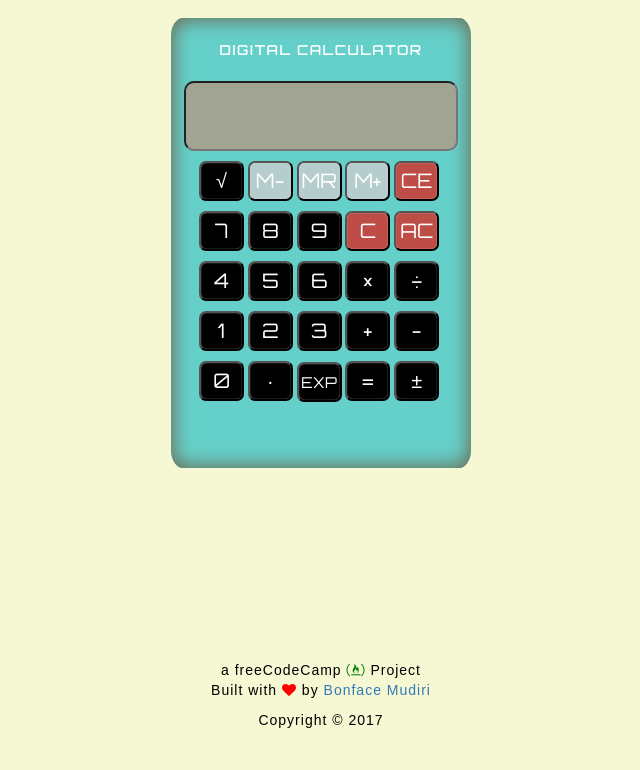
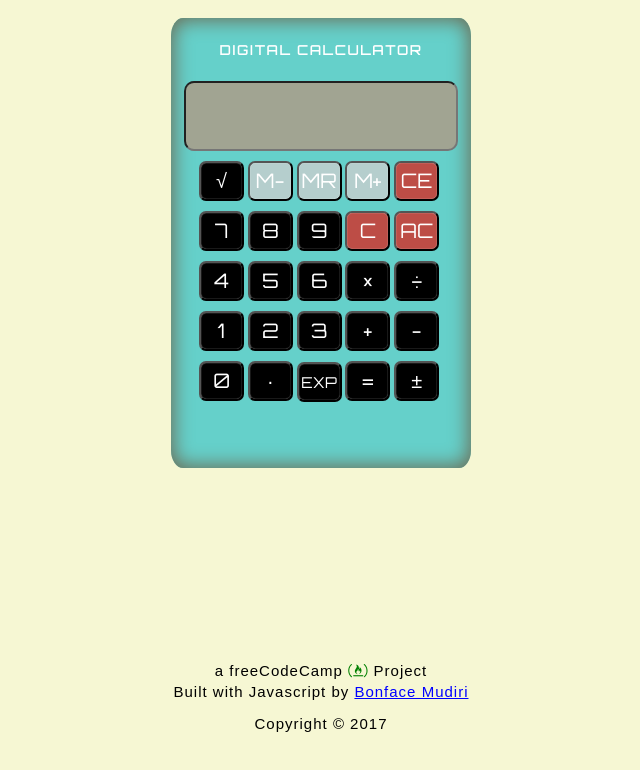
Before and after one commit to iambonface/javascript-calculator, a plain HTML site: page index.html in a window 1280 px wide. Shown: the whole page, without its empty margins (319-959 px from the left). Drawn offline with nearby package versions, Linux system fonts and the light colour scheme; a web font is replaced by a local one.

Commit message:
Update README.md and .bottom style in css/calc-style.css

```diff
--- a/css/calc-style.css
+++ b/css/calc-style.css
@@ -93,7 +93,6 @@ body{
 	bottom: 0;
 	width: 100%;
 	height: 50px;
-	background-color: #f6f7d3;
 	position: fixed;
 	color: #000;
 	text-align: center;
@@ -104,17 +103,19 @@ body{
 	font-family: 'Basic', sans-serif;
 
 }
+.bottom .content{
+	color: #000;
+	font-size: 15px;
+}
 
 
-.fa{
-	color: black;
+.fa-free-code-camp{
+	color: green;
 }
 
-.fa-heart{
-	color: red;
-}
-.fa-free-code-camp{
-	color: green;
+.bottom .content a{
+	color: blue;
+	text-decoration: underline;
 }
 
 
--- a/index.html
+++ b/index.html
@@ -104,8 +104,8 @@
 
 	<!-- FOOTER -->
 	<div class="bottom container">
-		<div class="col-md-12 col-md-offset-0">a freeCodeCamp <i class="fa fa-free-code-camp"></i> Project
-		<p>Built with <i class="fa fa-heart"></i> by <a href="https://www.linkedin.com/in/bonface/">Bonface Mudiri</a></p>
+		<div class="col-md-12 col-md-offset-0 content">a freeCodeCamp <i class="fa fa-free-code-camp"></i> Project
+		<p>Built with <span class="js">Javascript</span> by <a href="https://www.linkedin.com/in/bonface/">Bonface Mudiri</a></p>
 		<p>Copyright &copy 2017</p></div>
 	</div>
 
```
Also changed, not shown: 1 other file.
